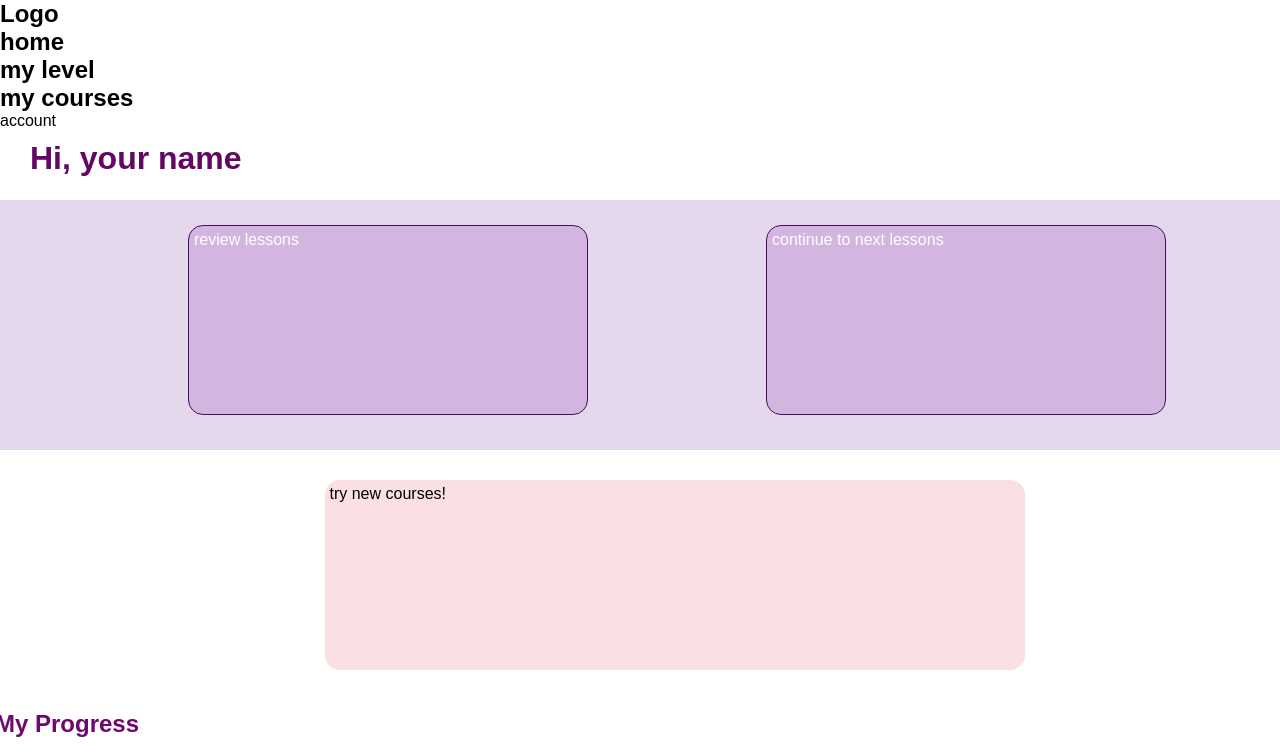
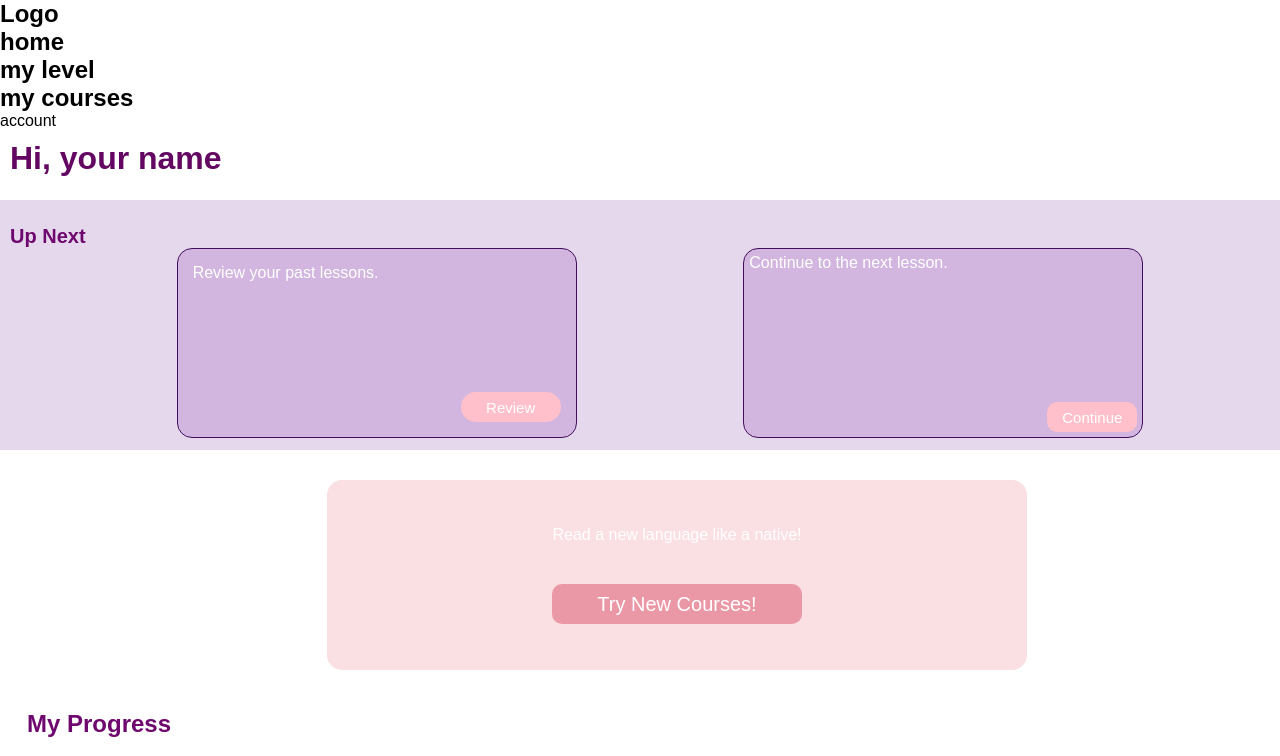
Before and after one commit to lam-garr/Language-App, a React (Create React App) app in the folder client/: page /1 in a window 1280 px wide. Shown: the top 756 px of the page. Built offline with nearby package versions, Linux system fonts and the light colour scheme.

Commit message:
Add and style elements for Landing page

```diff
--- a/client/src/pages/LandingPage.tsx
+++ b/client/src/pages/LandingPage.tsx
@@ -11,18 +11,36 @@ function LandingPage() {
                 </div>
             </header>
             <section className="landing-section-one">
+                <div className="landing-section-one-title">
+                    <h2>Up Next</h2>
+                    <div></div>
+                    <div></div>
+                </div>
                 <div className="landing-section-one-parent-container">
                     <div className="landing-sec-one-container-one">
-                        review lessons
+                        <div className="landing-sec-one-cOne-text">
+                            <span>Review your past lessons.</span>
+                        </div>
+                        <div className="landing-sec-one-cOne-button">
+                            <div></div>
+                            <button>Review</button>
+                        </div>
                     </div>
                     <div className="landing-sec-one-container-two">
-                        continue to next lessons
+                        <div className="landing-sec-one-cTwo-text">
+                            <span>Continue to the next lesson.</span>
+                        </div>
+                        <div className="landing-sec-one-cTwo-button">
+                            <div></div>
+                            <button>Continue</button>
+                        </div>
                     </div>
                 </div>
             </section>
             <section className="landing-section-two">
                 <div className="landing-sec-two-container-one">
-                    try new courses!
+                    Read a new language like a native!
+                    <button>Try New Courses!</button>
                 </div>
             </section>
             <section className="landing-section-three">
--- a/client/src/styles/LandingPage.css
+++ b/client/src/styles/LandingPage.css
@@ -5,7 +5,6 @@
 .landing-content {
     display: flex;
     flex-direction: column;
-    width: 100%;
     background-color: white;
 }
 
@@ -16,7 +15,6 @@
     width: 400px;
     background-color: none;
     padding: 10px;
-    margin-left: 20px;
     margin-bottom: 10px;
 }
 
@@ -32,13 +30,27 @@
     padding: 10px;
     justify-content: center;
     padding-top: 25px;
+    flex-direction: column;
+}
+
+.landing-section-one-title {
+    display: flex;
+    flex-direction: row;
+    color: rgb(110, 8, 110);
+    justify-content: space-between;
+    width: 100px;
+    height: 30px;
+}
+
+.landing-section-one-title h2 {
+    font-size: 20px;
 }
 
 .landing-section-one-parent-container {
     display: flex;
     flex-direction: row;
-    width: inherit;
-    height: inherit;
+    width: 1300px;
+    height: 250px;
     justify-content: space-evenly;
 }
 
@@ -52,6 +64,31 @@
     border-radius: 15px;
     height: 190px;
     padding: 5px;
+    justify-content: space-between;
+}
+
+.landing-sec-one-cOne-text {
+    padding: 10px;
+}
+
+.landing-sec-one-cOne-button {
+    display: flex;
+    flex-direction: row;
+    justify-content: space-between;
+    padding: 10px;
+}
+
+.landing-sec-one-cOne-button button {
+    font-size: 15px;
+    padding: 5px 0px;
+    border-radius: 20px;
+    outline: none;
+    border: none;
+    width: 100px;
+    height: 30px;
+    cursor: pointer;
+    background-color: pink;
+    color: white;
 }
 
 .landing-sec-one-container-two {
@@ -64,33 +101,71 @@
     border-radius: 15px;
     height: 190px;
     padding: 5px;
+    justify-content: space-between;
+}
+
+.landing-sec-one-cTwo-button {
+    display: flex;
+    flex-direction: row;
+    justify-content: space-between;
+}
+
+.landing-sec-one-cTwo-button button {
+    font-size: 15px;
+    padding: 5px 0px;
+    border-radius: 10px;
+    outline: none;
+    border: none;
+    width: 90px;
+    height: 30px;
+    cursor: pointer;
+    background-color: pink;
+    color: white;
 }
 
 .landing-section-two {
     display: flex;
-    flex-direction: row;
+    flex-direction: column;
     height: 250px;
     width: 1354px;
     background-color: white;
     padding: 10px;
     align-items: center;
     justify-content: center;
+    align-items: center;
 }
 
 .landing-sec-two-container-one {
+    display: flex;
+    flex-direction: column;
+    justify-content: space-evenly;
+    align-items: center;
     height: 190px;
     width: 700px;
     background-color: rgb(250, 223, 227);
     border-radius: 15px;
-    margin-right: 5px;
     padding: 5px;
+    color: white;
+}
+
+.landing-sec-two-container-one button {
+    font-size: 20px;
+    padding: 5px 0px;
+    border-radius: 10px;
+    outline: none;
+    border: none;
+    width: 250px;
+    height: 40px;
+    cursor: pointer;
+    background-color: rgb(235, 152, 166);
+    color: white;
 }
 
 .landing-section-three {
     display: flex;
     flex-direction: column;
     height: 500px;
-    width: 100%;
+    width: 1354px;
     background-color: white;
     padding: 10px;
     justify-content: center;
@@ -104,7 +179,6 @@
     justify-content: space-between;
     width: 1300px;
     height: 50px;
-    margin-left: 10px;
 }
 
 .landing-section-three-parent-container {
```
